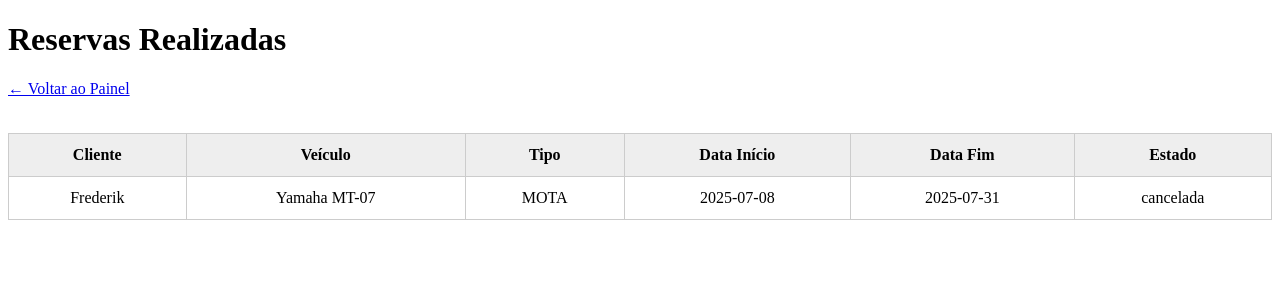
After one commit to bsmarques04-blip/alltera-render, a Flask app: page /admin/reservas in a window 1280 px wide. The commit adds this page. Shown: the top 300 px of the page. Run offline with Flask 2, Linux system fonts and the light colour scheme; a user stored in the database is signed in; data comes from the database, SQL or seed files in the repository; both versions use the stored data as it was after the commit.

Commit message:
função de cancelar reservas

```diff
--- a/app.py
+++ b/app.py
@@ -147,6 +147,14 @@ def admin_veiculos_gestao():
     veiculos = Veiculo.select().order_by(Veiculo.id.desc())
     return render_template("admin_veiculos_gestao.html", veiculos=veiculos)
 
+@app.route("/admin/reservas")
+def admin_reservas():
+    if "admin" not in session:
+        return redirect(url_for("login"))
+
+    reservas = Reserva.select().order_by(Reserva.data_inicio.desc())
+    return render_template("admin_reservas.html", reservas=reservas)
+
 @app.route("/edit_vehicle/<int:id>", methods=["GET", "POST"])
 def edit_vehicle(id):
     if "admin" not in session:
@@ -246,5 +254,25 @@ def minhas_reservas():
     reservas = Reserva.select().where(Reserva.cliente == session["cliente_id"]).order_by(Reserva.data_inicio.desc())
     return render_template("minhas_reservas.html", reservas=reservas)
 
+@app.route("/cancelar_reserva/<int:id>")
+def cancelar_reserva(id):
+    if "cliente_id" not in session:
+        flash("Tens de iniciar sessão.", "warning")
+        return redirect(url_for("login"))
+
+    reserva = Reserva.get_or_none(Reserva.id == id, Reserva.cliente == session["cliente_id"])
+    if not reserva:
+        flash("Reserva não encontrada.", "danger")
+        return redirect(url_for("minhas_reservas"))
+
+    if reserva.estado != "cancelada":
+        reserva.estado = "cancelada"
+        reserva.save()
+        flash("Reserva cancelada com sucesso.", "success")
+    else:
+        flash("Esta reserva já foi cancelada.", "info")
+
+    return redirect(url_for("minhas_reservas"))
+
 if __name__ == "__main__":
     app.run(debug=True)
--- a/templates/admin_panel.html
+++ b/templates/admin_panel.html
@@ -12,6 +12,7 @@
     <li><a href="{{ url_for('add_vehicle') }}">Adicionar Veículo</a></li>
     <li><a href="{{ url_for('logout') }}">Terminar Sessão</a></li>
     <li><a href="{{ url_for('admin_veiculos_gestao') }}">Gerir Veículos</a></li>
+    <li><a href="{{ url_for('admin_reservas') }}">Reservas</a></li>
   </ul>
 </body>
 </html>
--- /dev/null
+++ b/templates/admin_reservas.html
@@ -0,0 +1,55 @@
+<!DOCTYPE html>
+<html lang="pt">
+<head>
+  <meta charset="UTF-8">
+  <title>Reservas - Administração</title>
+  <style>
+    table {
+      width: 100%;
+      border-collapse: collapse;
+      margin-top: 20px;
+    }
+    th, td {
+      padding: 12px;
+      border: 1px solid #ccc;
+      text-align: center;
+    }
+    th {
+      background-color: #eee;
+    }
+    .top-link {
+      display: inline-block;
+      margin-bottom: 15px;
+    }
+  </style>
+</head>
+<body>
+  <h1>Reservas Realizadas</h1>
+  <a class="top-link" href="{{ url_for('admin_panel') }}">← Voltar ao Painel</a>
+
+  {% if reservas %}
+  <table>
+    <tr>
+      <th>Cliente</th>
+      <th>Veículo</th>
+      <th>Tipo</th>
+      <th>Data Início</th>
+      <th>Data Fim</th>
+      <th>Estado</th>
+    </tr>
+    {% for r in reservas %}
+    <tr>
+      <td>{{ r.cliente.nome }}</td>
+      <td>{{ r.veiculo.brand }} {{ r.veiculo.model }}</td>
+      <td>{{ r.veiculo.type }}</td>
+      <td>{{ r.data_inicio }}</td>
+      <td>{{ r.data_fim }}</td>
+      <td>{{ r.estado }}</td>
+    </tr>
+    {% endfor %}
+  </table>
+  {% else %}
+    <p>Não existem reservas registadas.</p>
+  {% endif %}
+</body>
+</html>
```
Also changed, not shown: templates/minhas_reservas.html (+8 -0 lines), database.db.
